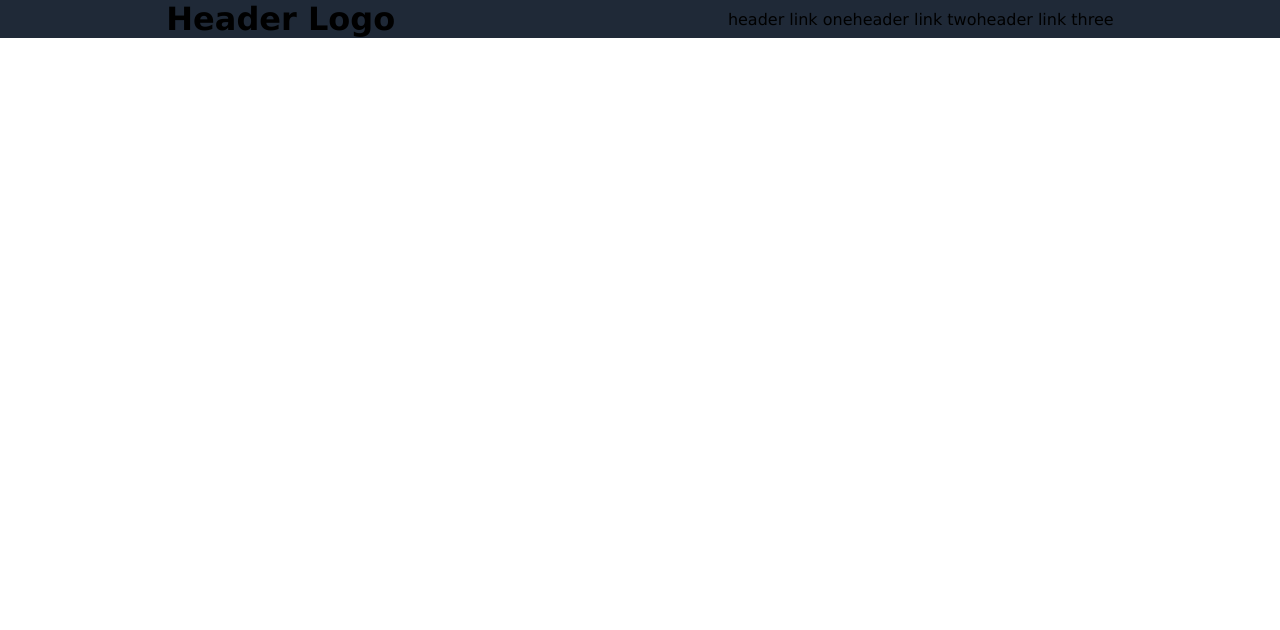
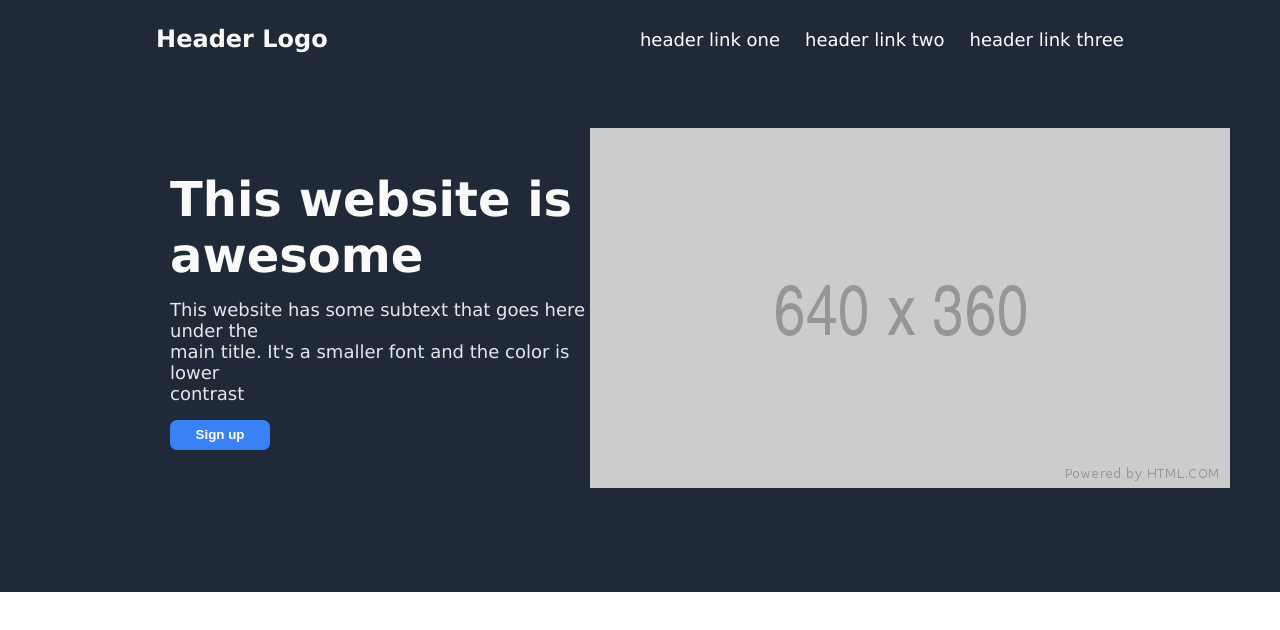
Before and after one commit to UrkeNzY/landing-page, a plain HTML site: page index.html in a window 1280 px wide. Drawn offline with Linux system fonts and the light colour scheme.

Commit message:
Create and arrange first section using flex

```diff
--- a/index.html
+++ b/index.html
@@ -11,13 +11,23 @@
     <body>
         <div class="first-section">
           <div class="navbar">
-            <h1>Header Logo</h1>
+            <h1 class="header-logo ">Header Logo</h1>
             <ul class="header-links">
-                <li>header link one</li>
-                <li>header link two</li>
-                <li>header link three</li>
+                <li class="header-link"><a href="#">header link one</a></li>
+                <li class="header-link"><a href="#">header link two</a></li>
+                <li class="header-link"><a href="#">header link three</a></li>
             </ul>
           </div>
+          <div class="header-content">
+          <div class="content-left">
+            <h1 class="hero-main-text">This website is <br>awesome</h1>
+            <p class="hero-secondary-text">This website has some subtext that goes here under the <br>main title. It's a smaller font and the color is lower<br> contrast</p>
+            <button class="sign-up-button" type="submit">Sign up</button>
+          </div>
+          <div class="content-right">
+            <img class="header-image" src="images/header-image-placeholder.png" alt="First section image">
+          </div>
+        </div>
         </div>
     </body>
 </html>
--- a/styles.css
+++ b/styles.css
@@ -11,16 +11,68 @@ ul{
     list-style: none;
 }
 
+a{
+    text-decoration: none;
+    color: white;
+}
+
 .first-section{
     background-color: #1F2937;
 }
 
 .navbar{
+    padding-top: 25px;
     display: flex;
     justify-content: space-around;
     align-items: center;
 }
 
+.header-logo{
+    font-size: 24px;
+    color: #F9FAF8;
+}
+
 .header-links{
     display: flex;
+    gap: 25px;
 }
+
+.header-content{
+    margin-top: 75px;
+    padding-bottom: 100px;
+    display: flex;
+    justify-content: space-around;
+    align-items: center;
+}
+
+.hero-main-text{
+    font-size: 48px;
+    font-weight: 1000;
+    color: #F9FAF8;
+}
+
+.hero-secondary-text, .header-link{
+    font-size: 18px;
+    color: #E5E7EB;
+}
+
+.content-left{
+    margin-left: 170px;
+    display: flex;
+    flex-direction: column;
+    gap: 16px;
+}
+
+.content-right{
+    margin-right: 50px;
+}
+
+.sign-up-button{
+    height: 30px;
+    width: 100px;
+    border-style: none;
+    border-radius: 7px;
+    background-color: #3882F6;
+    font-weight: 900;
+    color: white;
+}
```
Also changed, not shown: images/header-image-placeholder.png (added), images/header-logo.jpg (added), images/header-logo.png (added).
